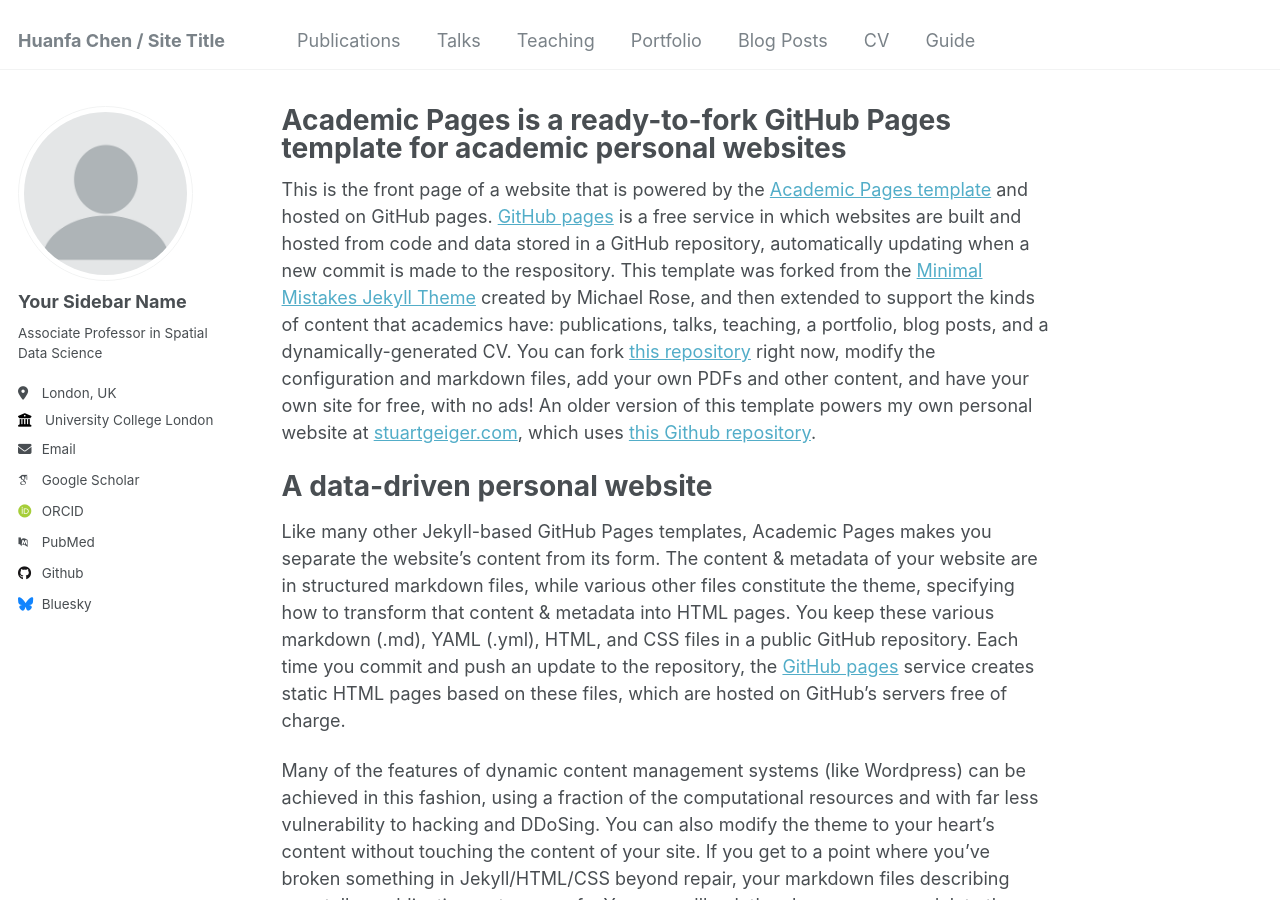
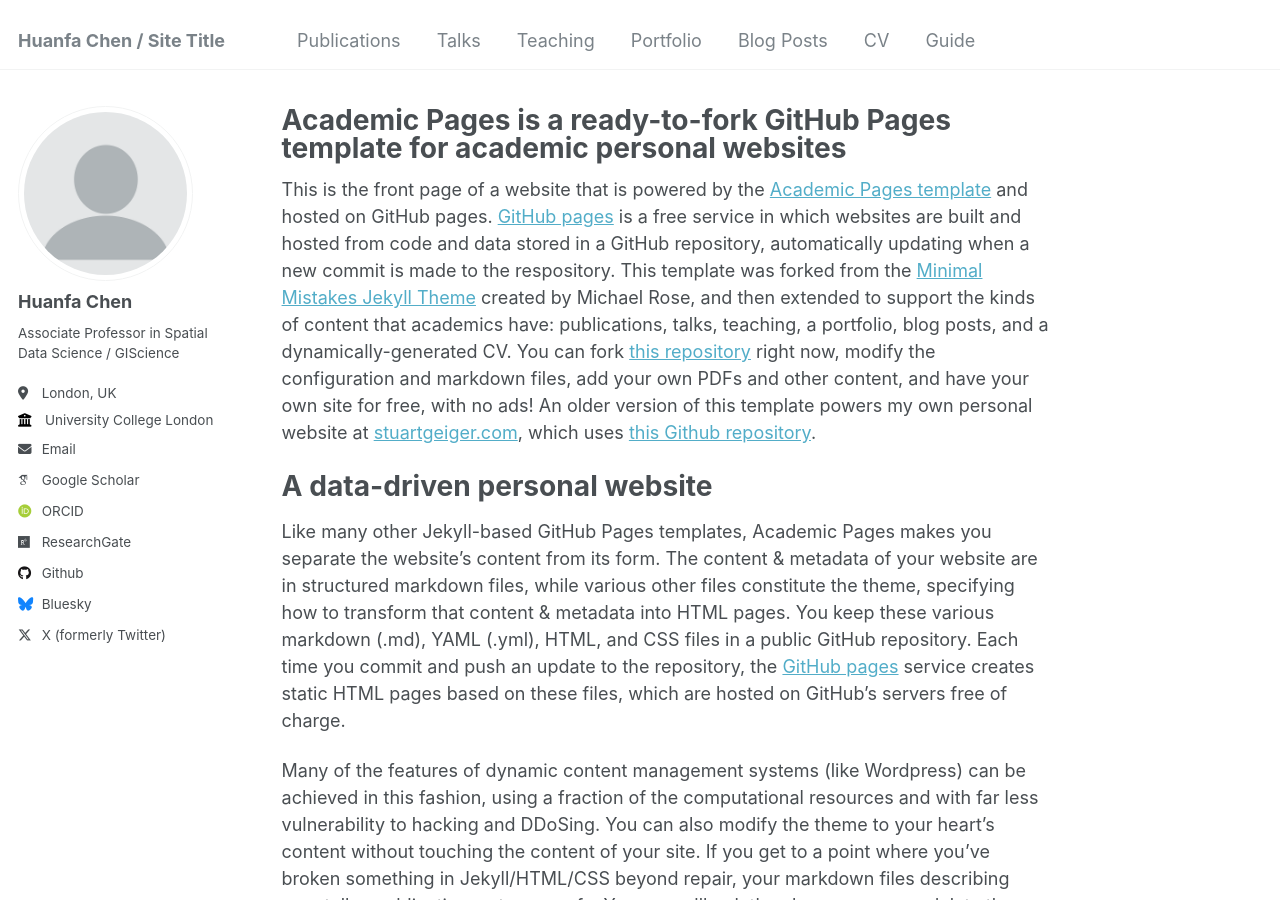
Before and after one commit to huanfachen/huanfachen.github.io, a Jekyll site: the page built from _pages/about.md, in a window 1280 px wide and 900 px high. Built offline with Jekyll 4.4.1, drawn with Linux system fonts in a browser that asks for light colours; some web fonts are replaced; some of the changed lines change nothing that is shown.

Commit message:
update config

```diff
--- a/_config.yml
+++ b/_config.yml
@@ -22,9 +22,9 @@
 author:
   # Biographic information
   avatar           : "profile.png"
-  name             : "Your Sidebar Name"
+  name             : "Huanfa Chen"
   pronouns         : # example: "she/her"
-  bio              : "Associate Professor in Spatial Data Science"
+  bio              : "Associate Professor in Spatial Data Science / GIScience"
   location         : "London, UK"
   employer         : "University College London"
   uri              : # URL
@@ -32,18 +32,18 @@
 
   # Academic websites
   arxiv            : # URL - Update with the correct link to your profile
-  googlescholar    : "https://scholar.google.com/citations?user=PS_CX0AAAAAJ"
+  googlescholar    : "https://scholar.google.com/citations?user=KS4w2hkAAAAJ&hl=en"
   impactstory      : # URL
-  orcid            : "http://orcid.org/yourorcidurl"
+  orcid            : "http://orcid.org/0000-0002-4518-7601"
   semantic         : # URL
-  pubmed           : "https://www.ncbi.nlm.nih.gov/pubmed/?term=john+snow"
-  researchgate     : # URL
+  pubmed           : # "https://www.ncbi.nlm.nih.gov/pubmed/?term=john+snow"
+  researchgate     : "https://www.researchgate.net/profile/Huanfa-Chen"
 
   # Repositories and software development
   bitbucket        : # Username - Update with your username on the site
   codepen          : # Username
   dribbble         : # Username
-  github           : "academicpages"
+  github           : "huanfachen"
   kaggle           : # Username
   stackoverflow    : # User number or user number and name (i.e., use "1" or "1/jeff-atwood")
 
@@ -65,7 +65,7 @@
   steam            : # Username
   telegram         : # URL
   tumblr           : # Username
-  twitter          : # Username for X / Twitter
+  twitter          : huanfac
   vine             : # Username
   weibo            : # Username
   wikipedia        : # Username
```
